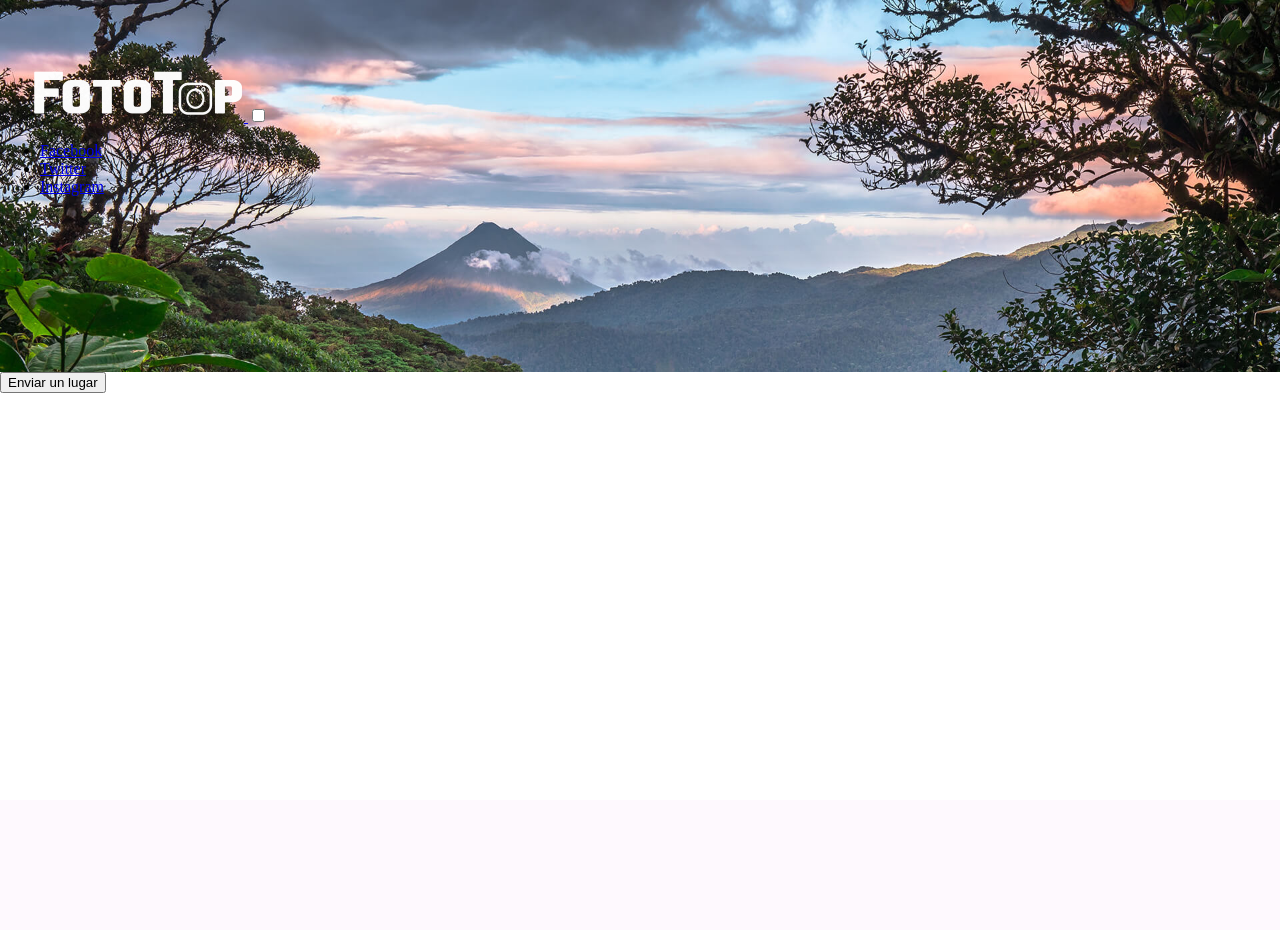
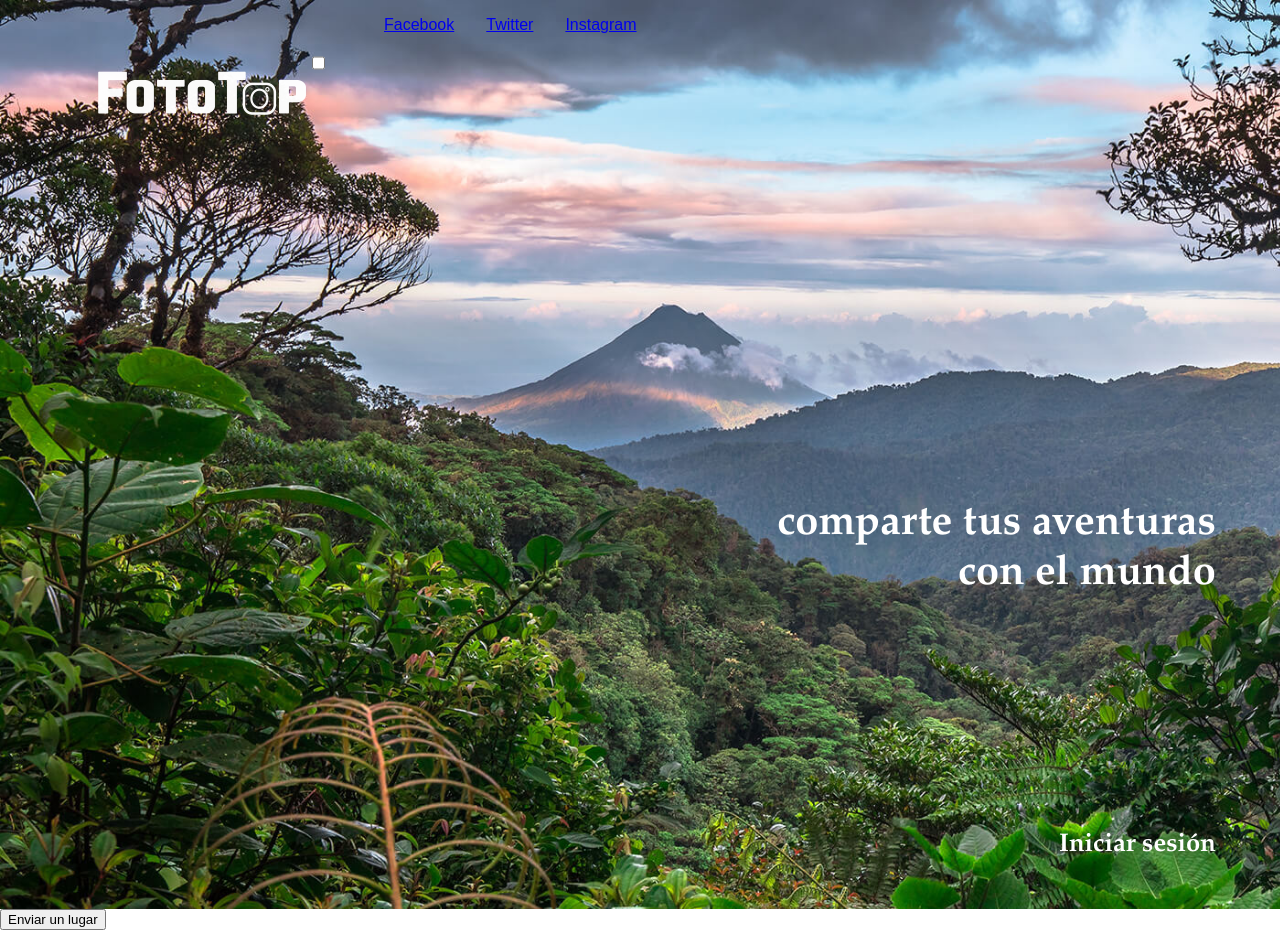
Before and after one commit to Francis13CR/Proyecto_desarrollo1, a PHP site: page / in a window 1280 px wide. Before the commit the page ends 393 px from the top, so only its background shows below. Run offline with PHP 8.4, Linux system fonts and the light colour scheme; some web fonts are replaced.

Commit message:
pre start up

```diff
--- a/css/style.css
+++ b/css/style.css
@@ -12,7 +12,7 @@ body{
 }
 
 .inner-grid{
-    width: 80%;
+    width: 90%;
     margin :auto;
 }
 
@@ -23,7 +23,52 @@ body{
 
 .background-img{
     width: 100%;
-    background: url(../imgs/header.jpg);
+    background: url(../imgs/header.jpg) no-repeat;
     background-size: cover;
-    padding-bottom: 10em;
+    padding-bottom: 3em;
 }
+
+.top-menu{
+    display: inline-flex;
+}
+
+.top-menu-items{
+    display: inline-flex;
+    list-style-type: none;
+    align-items: right;
+    font-family: "Book Anti antiqua", arial;
+}
+
+.top-menu-item{
+    margin: 0 1em;
+}
+
+.top-menu-social{
+    color: #f0454c;
+    text-decoration: none;
+    transition: color .5s ease;
+}
+
+.top-menu-social:hover{
+    color: #314a5b;
+}
+
+.slogan{
+    font-family: 'Book Antiqua', arial;
+    font-size: 2.6em;
+    text-align: right;
+    color: white;
+    margin-top: 9em;
+}
+
+.login-btn{
+    display: grid;
+    font-family: 'Book Antiqua', arial;
+    font-weight: 700;
+    font-size: 1.6em;
+    text-align: right;
+    text-decoration: none;
+    color: white;
+    margin-top: 9em;
+
+}
--- a/index.html
+++ b/index.html
@@ -4,7 +4,9 @@
     <meta charset="UTF-8">
     <meta http-equiv="X-UA-Compatible" content="IE=edge">
     <meta name="viewport" content="width=device-width, initial-scale=1.0">
-      <link rel="stylesheet" href="./css/style.css">
+    <link href="https://allfont.es/allfont.css?fonts=agency-fb" rel="stylesheet" type="text/css" />
+    <link href="https://allfont.es/allfont.css?fonts=book-antiqua" rel="stylesheet" type="text/css" />
+    <link rel="stylesheet" href="./css/style.css">
     <title>FotoTop</title>
 </head>
 
@@ -12,8 +14,8 @@
 <section class = "container">
 <!--HEADER-->
 <header class = "background-img">
-    <section>
-        <nav>
+    <section class="inner-grid">
+        <nav class="top-menu">
             <!--Menu de navegacion-->
             <a href = "index.html">
                 <img src = "./imgs/logo.png" alt = "FotoTop" class = "logo">
@@ -22,12 +24,16 @@
             <label>
 
             </label>
-            <ul>
-                <li><a href = "#">Facebook</a></li>
-                <li><a href = "#">Twitter</a></li>
-                <li><a href = "#">Instagram</a></li>
+            <ul class="top-menu-items">
+                <li class="top-menu-item"><a href = "#">Facebook</a></li>
+                <li class="top-menu-item"><a href = "#">Twitter</a></li>
+                <li class="top-menu-item"><a href = "#">Instagram</a></li>
             </ul>
         </nav>
+
+        <h1 class="slogan"> comparte tus aventuras<br>con el mundo</h1>
+
+        <a class="login-btn" href="#">Iniciar sesión</a>
     </section>
 </header>
 <!--HEADER-->
--- a/profile.html
+++ b/profile.html
@@ -5,6 +5,8 @@
     <meta charset="UTF-8">
     <meta http-equiv="X-UA-Compatible" content="IE=edge">
     <meta name="viewport" content="width=device-width, initial-scale=1.0">
+    <link href="https://allfont.es/allfont.css?fonts=agency-fb" rel="stylesheet" type="text/css" />
+    <link href="https://allfont.es/allfont.css?fonts=book-antiqua" rel="stylesheet" type="text/css" />
     <link rel="stylesheet" href="./css/profile-style.css">
     <title>Profile</title>
 </head>
```
Also changed, not shown: imgs/index-imgs/cocodrilito menorque3.jpg (added), imgs/index-imgs/flying bird.jpg (added), imgs/index-imgs/lil birds.jpg (added), imgs/index-imgs/night sky.jpeg (added), imgs/index-imgs/quiet bird.jpg (added), imgs/social/facebook logo.png (added), imgs/social/instagram logo.png (added), imgs/social/twitter logo.png (added).
